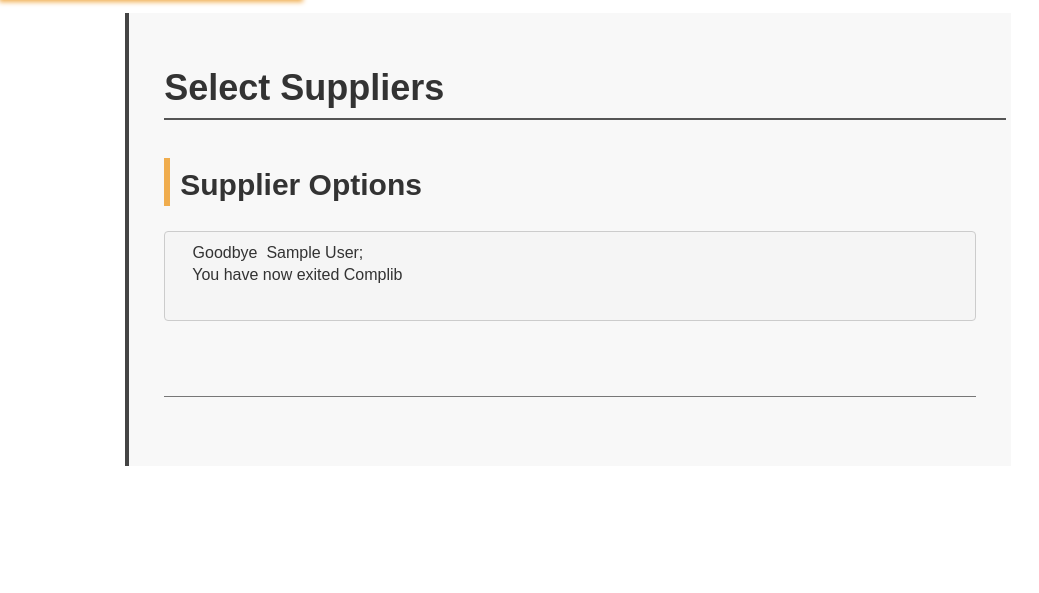
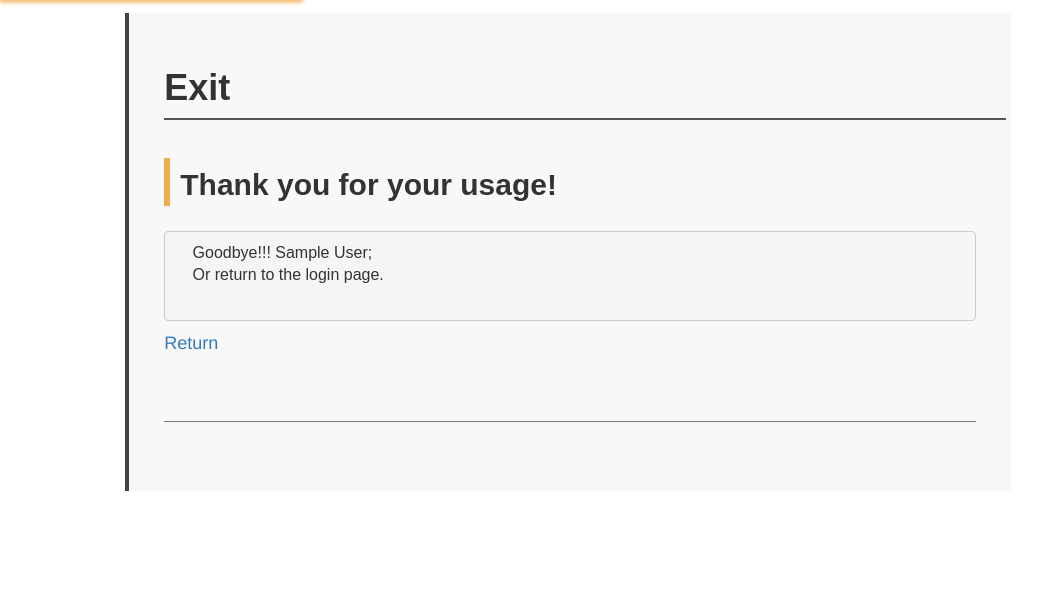
Before and after one commit to B176888-2020/webDD-ICA, a PHP site: page /p5.php in a window 1280 px wide. Shown: the part 51-644 px from the top of the page, without its empty margins (0-1039 px from the left). Run offline with PHP 8.4, Linux system fonts and the light colour scheme; the visitor is signed in with stand-in values (Sample User, id 1).

Commit message:
PHP: Circle the workflow

```diff
--- a/complib.php
+++ b/complib.php
@@ -32,9 +32,9 @@ echo <<<_CONTENTS1
 
     <div class="col-md-9" id="mycontent">
       <div>
-        <h1 id="options" class="">Select Suppliers</h1>
+        <h1 id="options" class="">Login</h1>
         <hr class="col-md-12">
-        <h2>Supplier Options</h2>
+        <h2>Please enter your first name and second name</h2>
 _CONTENTS1;
 
 
@@ -67,7 +67,7 @@ echo <<<_EOP
   <pre>
        First Name<input type="text" name="fn"/>
        Second Name <input type="text" name="sn"/>
-                   <input type="submit" value="go" />
+                   <div class="text-center"><input class="btn btn-default hpstyle" role="button" type="submit" style="width:20%;" value="Login in" /></input></div>
 </pre></form>
 _EOP;
 
--- a/p5.php
+++ b/p5.php
@@ -34,17 +34,18 @@ echo <<<_CONTENTS1
 
     <div class="col-md-9" id="mycontent">
       <div>
-        <h1 id="options" class="">Select Suppliers</h1>
+        <h1 id="options" class="">Exit</h1>
         <hr class="col-md-12">
-        <h2>Supplier Options</h2>
+      <h2>Thank you for your usage!</h2>
 _CONTENTS1;
 
 $fn = $_SESSION['forname'];
 echo <<<_MAIN1
     <pre>
-    Goodbye  $fn;
-    You have now exited Complib
+    Goodbye!!! $fn;
+    Or return to the login page.
     </pre>
+    <a href="http://mscidwd.bch.ed.ac.uk/s2059232/webDD-ICA/complib.php" class="dropdown-toggle">Return</a>
 _MAIN1;
 
 $_SESSION = array();
```
